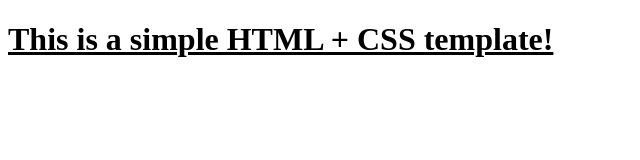
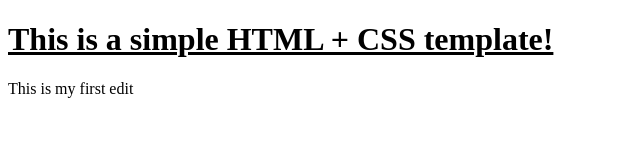
Before and after one commit to HackingGo306/MyFirstWebsite, a website: page index.html in a window 1280 px wide. Shown: the whole page, without its empty margins (0-640 px from the left). Drawn offline with Linux system fonts and the light colour scheme.

Commit message:
This is my second commit!

```diff
--- a/index.html
+++ b/index.html
@@ -9,5 +9,6 @@
   </head>
   <body>
     <h1>This is a simple HTML + CSS template!</h1>
+    <p>This is my first edit</p>
   </body>
 </html>
```
Also changed, not shown: 1 other file.
